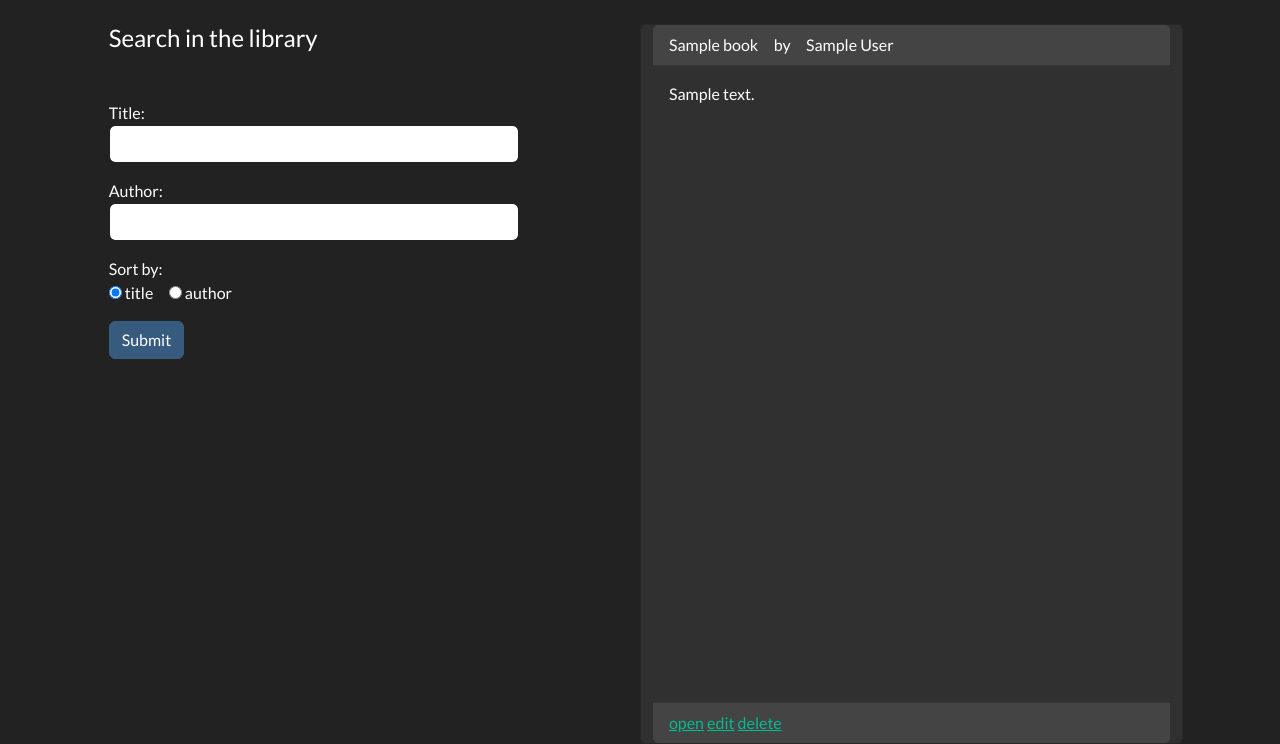
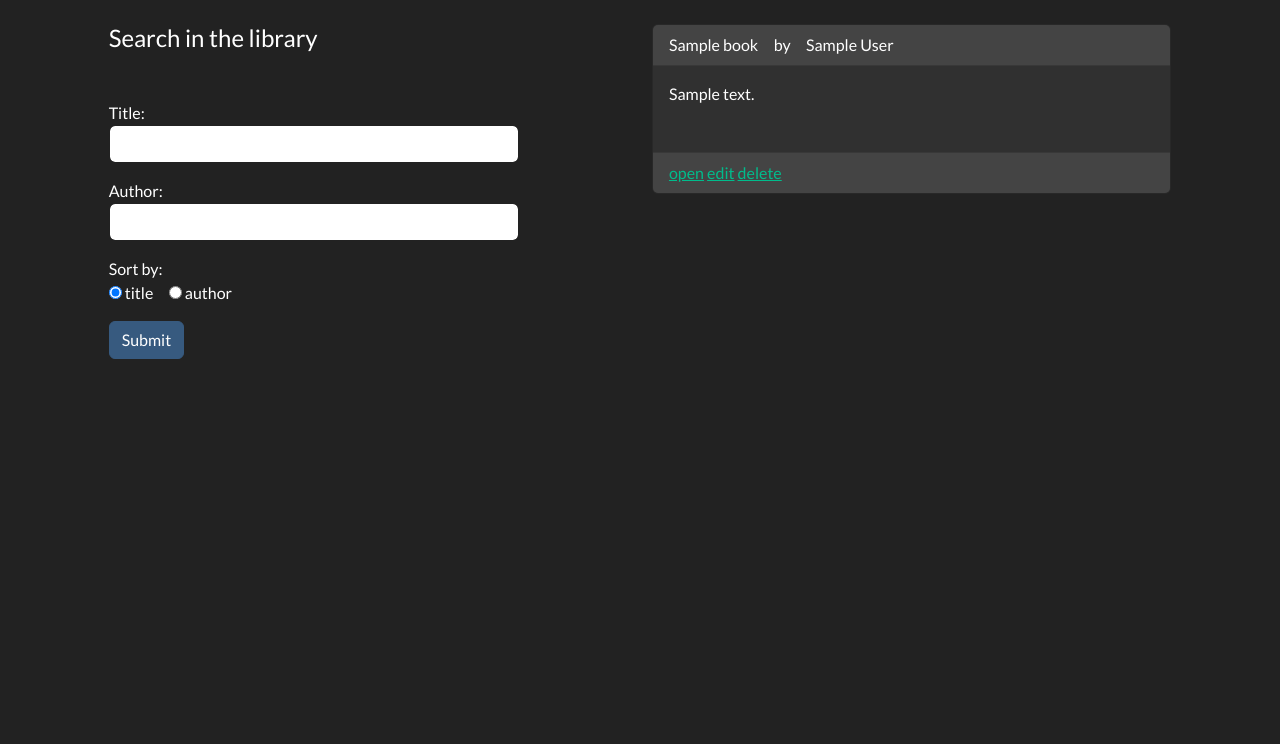
Before and after one commit to ubik80/bookCafe, a Flask app: template templates/find_book.html in a window 1280 px wide. Shown: the part 116-860 px from the top of the page. Run offline with Flask 3, Linux system fonts and the light colour scheme; tables that the repository leaves empty hold one stand-in row (values such as "Sample post"); the template is opened without the code that fills it: values that come from a table or form of the project are taken from there, most other values are stand-ins (such as "Sample title", 1, 10 or a date in 2020); some libraries are stand-ins or nearby versions.

Commit message:
span for list of books

```diff
--- a/book_cafe/forms.py
+++ b/book_cafe/forms.py
@@ -31,7 +31,7 @@
     title = StringField('Title', validators=[InputRequired('title required')])
     author = StringField('Author', validators=[InputRequired('author required')])
     description = TextAreaField('Description')
-    cover_picture = FileField('Cover Picture', validators=[validate_cover_picture])
+    cover_picture = FileField('Cover Picture')
     submit = SubmitField('Submit')
 
 
--- a/templates/find_book.html
+++ b/templates/find_book.html
@@ -39,10 +39,11 @@
     <div class="col-1"></div>
 
     <div class="col col-5">
-        <div class="row overflow-scroll" style="height: 90vh">
+        <div class="row overflow-auto align-top" style="height: 90vh">
+            <span class="align-top">
 
             {% for book in books %}
-            <div class="card">
+            <div class="card" style="height: 170px">
                 <div class="card-header">{{book['title']}} &nbsp;&nbsp;&nbsp; by &nbsp;&nbsp;&nbsp;
                     {{book['author']}}
                 </div>
@@ -55,6 +56,7 @@
             </div>
             {% endfor %}
 
+            </span>
         </div>
     </div>
 
```
